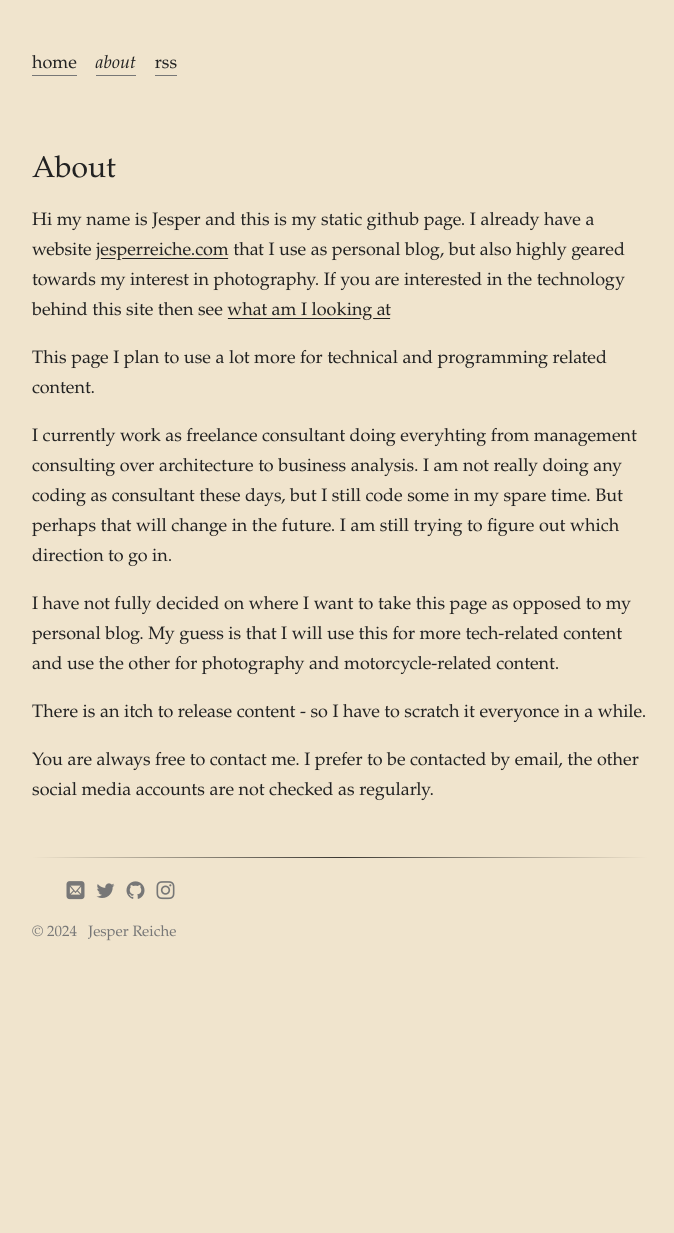
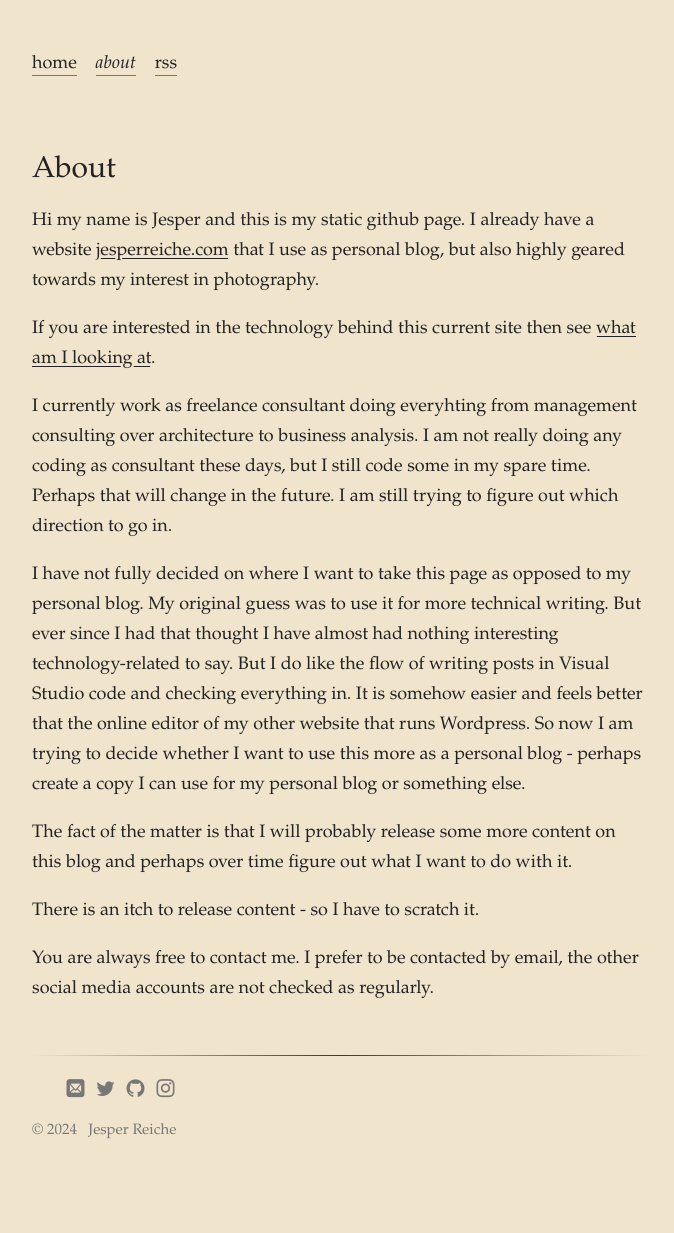
Before and after one commit to jmreiche/jmreiche.github.io, a Jekyll site: the page built from about/index.md, in a window 1280 px wide. Shown: the whole page, without its empty margins (128-802 px from the left). Built offline with Jekyll 4.4.1, drawn with Linux system fonts in a browser that asks for light colours; some web fonts are replaced; before the commit the page ends 1035 px from its top, so only the background shows below that.

Commit message:
Updated about page

```diff
--- a/about/index.md
+++ b/about/index.md
@@ -5,14 +5,16 @@ title: about
 
 # About
 
-Hi my name is Jesper and this is my static github page. I already have a website [jesperreiche.com](https://www.jesperreiche.com) that I use as personal blog, but also highly geared towards my interest in photography. If you are interested in the technology behind this site then see [what am I looking at](/what-am-i-looking-at)
+Hi my name is Jesper and this is my static github page. I already have a website [jesperreiche.com](https://www.jesperreiche.com) that I use as personal blog, but also highly geared towards my interest in photography.
 
-This page I plan to use a lot more for technical and programming related content.
+If you are interested in the technology behind this current site then see [what am I looking at](/what-am-i-looking-at).
 
-I currently work as freelance consultant doing everyhting from management consulting over architecture to business analysis. I am not really doing any coding as consultant these days, but I still code some in my spare time. But perhaps that will change in the future. I am still trying to figure out which direction to go in.
+I currently work as freelance consultant doing everyhting from management consulting over architecture to business analysis. I am not really doing any coding as consultant these days, but I still code some in my spare time. Perhaps that will change in the future. I am still trying to figure out which direction to go in.
 
-I have not fully decided on where I want to take this page as opposed to my personal blog. My guess is that I will use this for more tech-related content and use the other for photography and motorcycle-related content.
+I have not fully decided on where I want to take this page as opposed to my personal blog. My original guess was to use it for more technical writing. But ever since I had that thought I have almost had nothing interesting technology-related to say. But I do like the flow of writing posts in Visual Studio code and checking everything in. It is somehow easier and feels better that the online editor of my other website that runs Wordpress. So now I am trying to decide whether I want to use this more as a personal blog - perhaps create a copy I can use for my personal blog or something else.
 
-There is an itch to release content - so I have to scratch it everyonce in a while.
+The fact of the matter is that I will probably release some more content on this blog and perhaps over time figure out what I want to do with it.
+
+There is an itch to release content - so I have to scratch it.
 
 You are always free to contact me. I prefer to be contacted by email, the other social media accounts are not checked as regularly.
```
